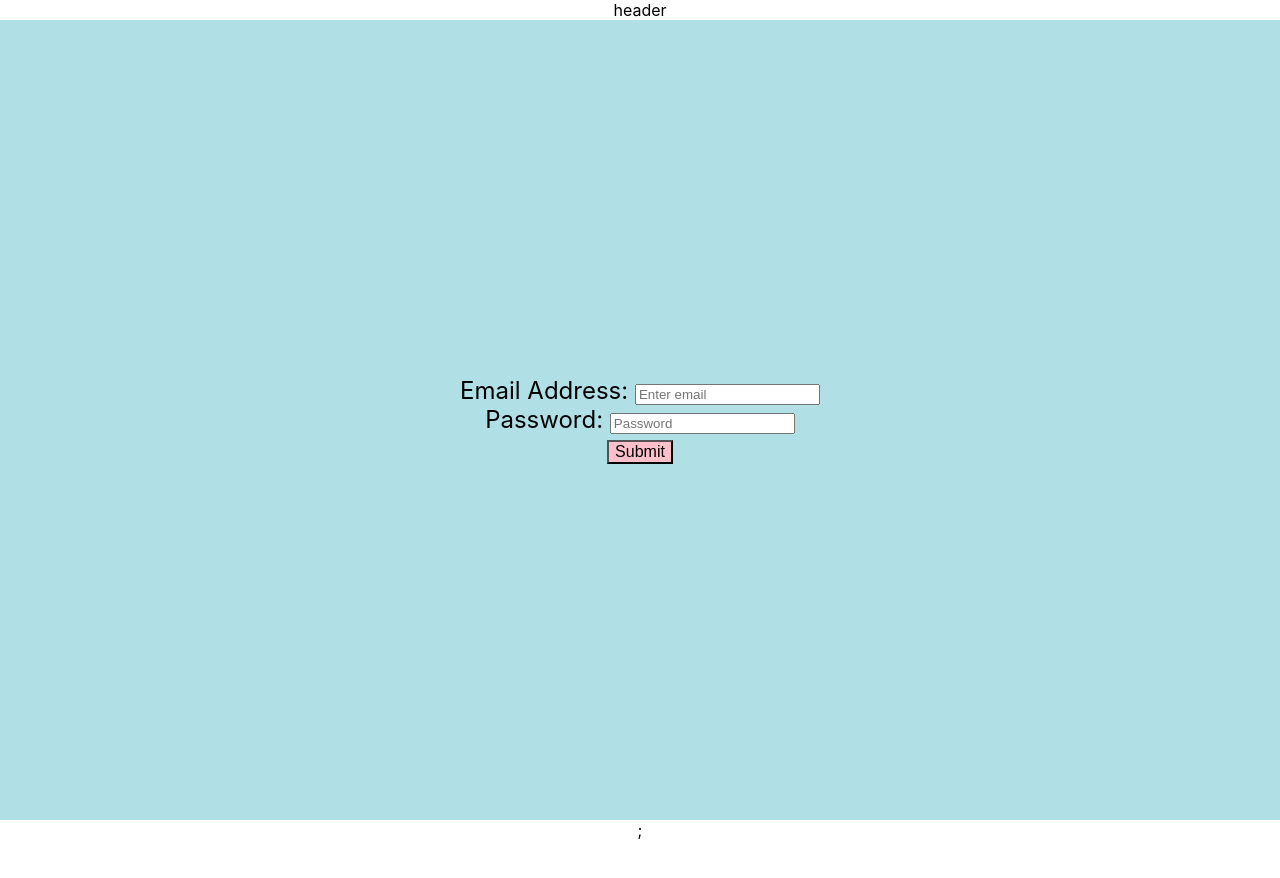
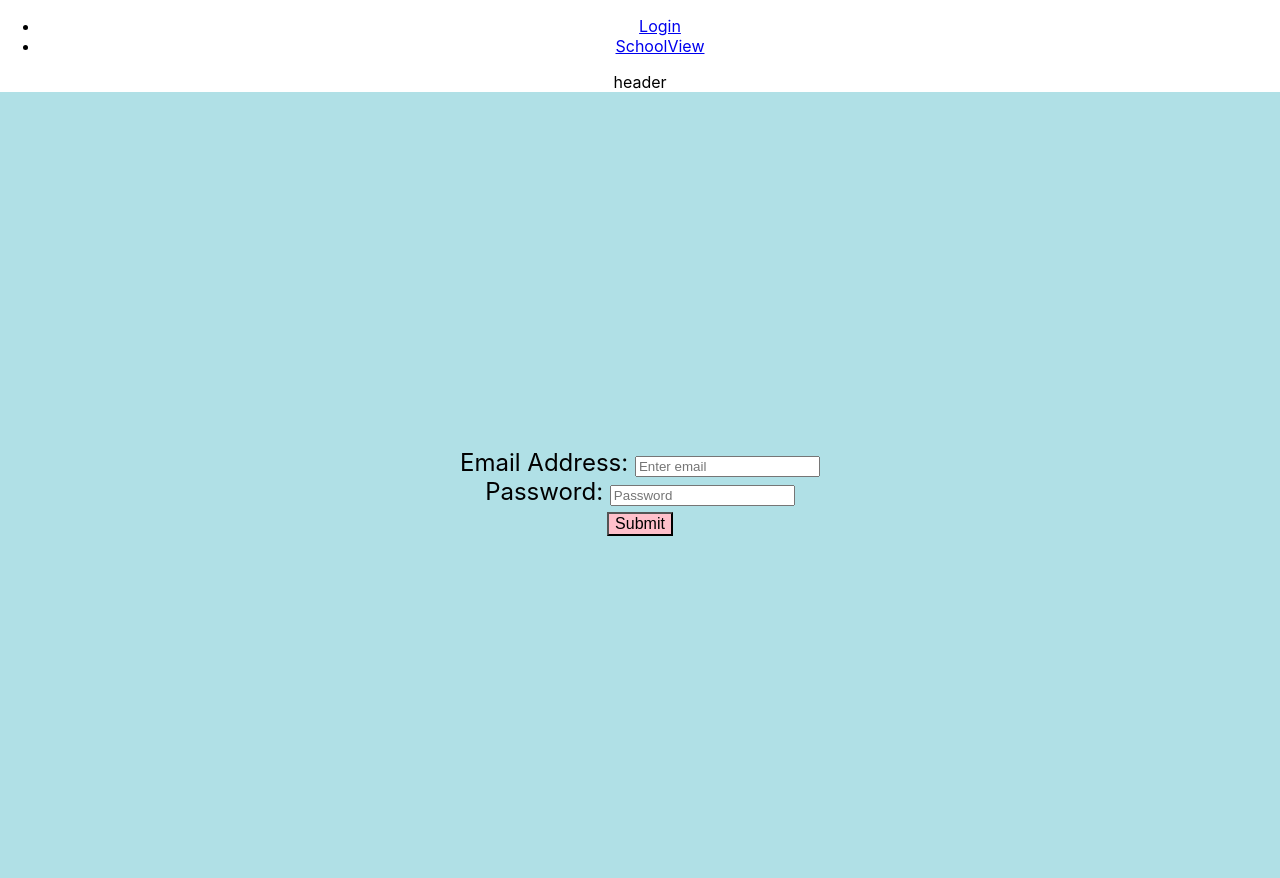
Before and after one commit to treisig/College-Finder, a React (Create React App) app: page / in a window 1280 px wide. Shown: the top 878 px of the page. Before the commit the page ends 840 px from the top, so only its background shows below. Built offline with nearby package versions, Linux system fonts and the light colour scheme.

Commit message:
added auth to login

```diff
--- a/src/App.js
+++ b/src/App.js
@@ -3,15 +3,28 @@ import Login from "./components/authentication/Login.js";
 import Signup from "./components/authentication/Signup.js";
 import SchoolView from "./components/school-view/SchoolView.js";
 import "./App.css";
-import { BrowserRouter as Router, Switch, Route } from "react-router-dom";
+import { BrowserRouter as Router, Switch, Route, Link } from "react-router-dom";
 
 function App() {
   return (
     <div className="App">
       <Router>
+        <nav>
+          <ul>
+            <li>
+              <Link to="/"> Login</Link>
+            </li>
+            {/* <li>
+              <Link to="/signup">Signup</Link>
+            </li> */}
+            <li>
+              <Link to="/schoolfinder">SchoolView</Link>
+            </li>
+          </ul>
+        </nav>
         <Switch>
           <Route exact path="/" component={Login} />
-          <Route exact path="/signup" component={Signup} />
+          {/* <Route exact path="/signup" component={Signup} /> */}
           <Route exact path="/schoolfinder" component={SchoolView} />
         </Switch>
       </Router>
--- /dev/null
+++ b/src/Firebase/Firebase.js
@@ -0,0 +1,17 @@
+import app from "firebase/app";
+import "firebase/auth";
+import "firebase/firestore";
+import "firebase/storage";
+import config from "./config.json";
+
+// Use this class to access firebase SDK
+class Firebase {
+  constructor() {
+    app.initializeApp(config);
+    this.auth = app.auth();
+    this.db = app.firestore();
+    this.storage = app.storage();
+  }
+}
+
+export default new Firebase();
--- a/src/components/authentication/Login.js
+++ b/src/components/authentication/Login.js
@@ -1,31 +1,55 @@
-import React from "react";
+import React, { useState } from "react";
 import { Form, Button } from "react-bootstrap";
 import "./Login.css";
+import { Redirect } from "react-router-dom";
+import Firebase from "../../Firebase/Firebase.js";
 
 function Login(props) {
-  return <div>
-    <div className="header">
-      header
-    </div>
+  const [location, setLocation] = useState(null);
+  // sends login info to firebase for verification
+  const handleLogin = async (event) => {
+    event.preventDefault();
+    const { email, password } = event.target.elements;
+    console.log(email.value + " " + password.value);
+
+    await Firebase.auth
+      .signInWithEmailAndPassword(email.value, password.value)
+      .catch((err) => {
+        alert("Your email or password is incorrect");
+      });
+
+    // makes sure that you are a valid user before going to next page
+    if (Firebase.auth.currentUser != null) {
+      setLocation(<Redirect to="/schoolfinder" />);
+    }
+  };
+
+  return (
+    <div>
+      <div className="header">header</div>
       <div className="loginDiv">
-
-    <Form>
+        <Form onSubmit={handleLogin}>
           <Form.Group controlId="formBasicEmail">
             <Form.Label>Email Address: </Form.Label>
-        <Form.Control type="email" placeholder="Enter email" />
+            <Form.Control name="email" type="email" placeholder="Enter email" />
           </Form.Group>
 
           <Form.Group controlId="formBasicPassword">
             <Form.Label>Password: </Form.Label>
-        <Form.Control type="password" placeholder="Password" />
+            <Form.Control
+              name="password"
+              type="password"
+              placeholder="Password"
+            />
           </Form.Group>
           <Button variant="primary" type="submit">
             Submit
           </Button>
         </Form>
-
-  </div>;
       </div>
+      {location}
+    </div>
+  );
 }
 
 export default Login;
--- a/src/components/school-view/SchoolView.js
+++ b/src/components/school-view/SchoolView.js
@@ -1,10 +1,10 @@
 import React, { useEffect } from "react";
 
 function SchoolView(props) {
-  useEffect(() => (async function () {})(), []);
+  // useEffect(() => (async function () {})(), []);
   return (
     <div className="schoolViewDiv">
-      <div></div>
+      <div>YOOOoOOOOO</div>
     </div>
   );
 }
```
Also changed, not shown: firebase.json, src/Firebase/config.json (renamed from config.json). Lines whose indentation alone changed are shown as unchanged.
